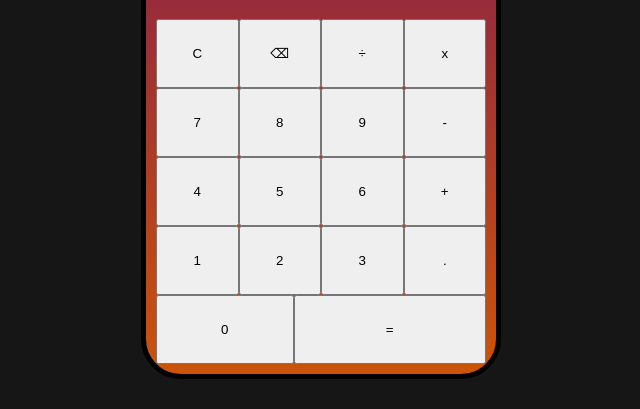
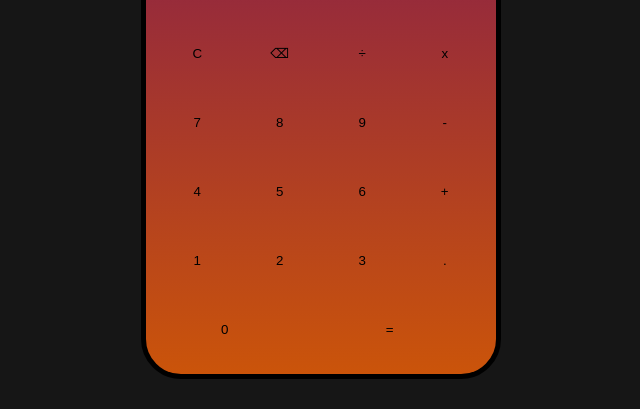
Before and after one commit to Chiwiee/calculator_project, a plain HTML site: page index.html in a window 1280 px wide. Shown: the part 391-800 px from the top of the page, without its empty margins (579-1219 px from the left). Drawn offline with Linux system fonts and the light colour scheme.

Commit message:
Change button background color to transparent

```diff
--- a/style.css
+++ b/style.css
@@ -60,6 +60,8 @@ body {
 }
 #button-container > button {
   flex: 1 1 25%;
+  background-color: transparent;
+  border: none;
 }
 #button-container > #equal {
   flex: 2 1 25%;
```
